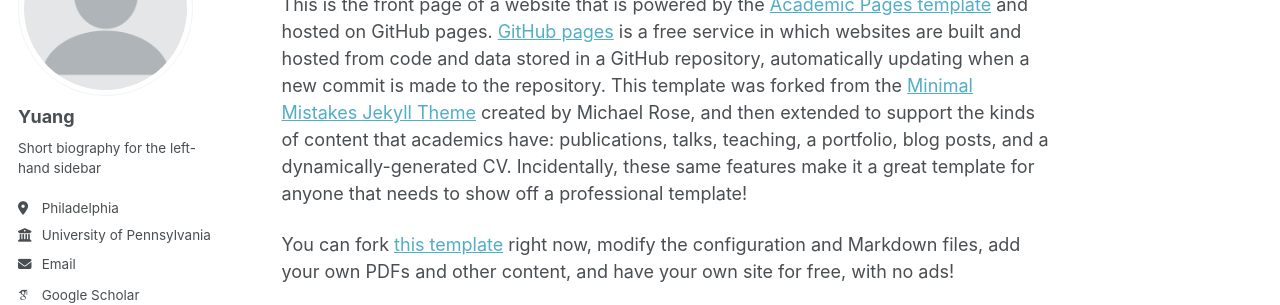
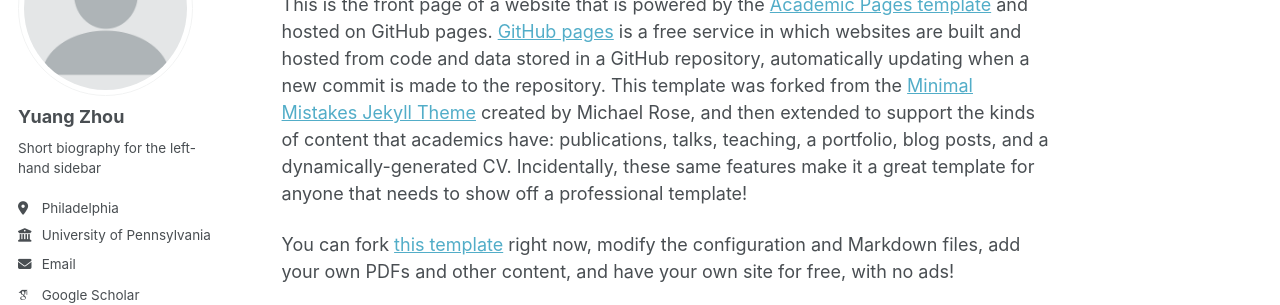
Before and after one commit to Yuang-Zhou/yuang-zhou.github.io, a Jekyll site: the page built from _pages/about.md, in a window 1280 px wide. Shown: the part 180-485 px from the top of the page. Built offline with Jekyll 4.4.1, drawn with Linux system fonts in a browser that asks for light colours; some web fonts are replaced; a script bundle is joined from its source files by our own code; library files that are not in the unit come from our copies.

Commit message:
Update _config.yml

```diff
--- a/_config.yml
+++ b/_config.yml
@@ -16,7 +16,7 @@
 url                      : https://yuang-zhou.github.io # The base hostname & protocol for your site e.g. "https://[your GitHub username].github.io",
                                                            # or if you already have some other page hosted on Github then use "https://[your GitHub username].github.io/[Your Repo Name]"
 baseurl                  : "" # the subpath of your site, e.g. "/blog"
-repository               : "academicpages/academicpages.github.io"
+repository               : "https://github.com/Yuang-Zhou/yuang-zhou.github.io"
 
 # Site Author - The following control what appear as part of the author content on the side bar.
 #               If a field is blank the icon and link will not appear, otherwise it will be shown.
@@ -24,7 +24,7 @@
 author:
   # Biographic information
   avatar           : "profile.png"
-  name             : "Yuang"
+  name             : "Yuang Zhou"
   pronouns         : # example: "she/her"
   bio              : "Short biography for the left-hand sidebar"
   location         : "Philadelphia"
```
